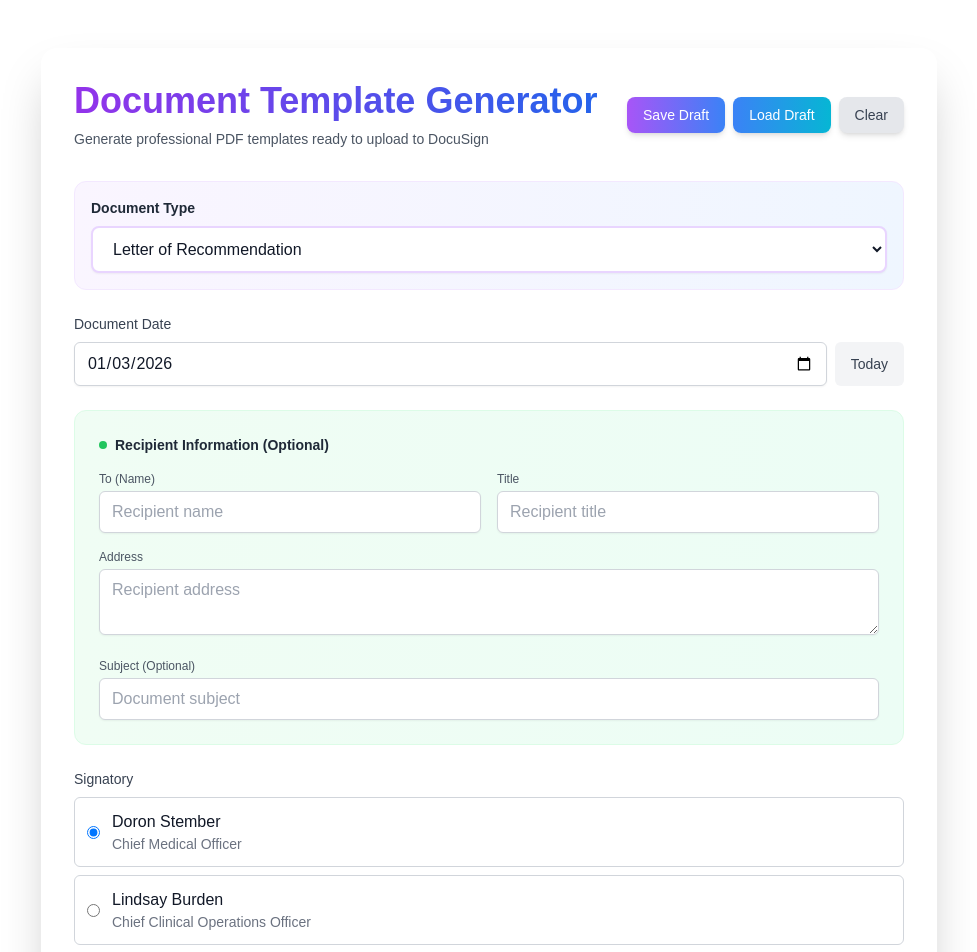
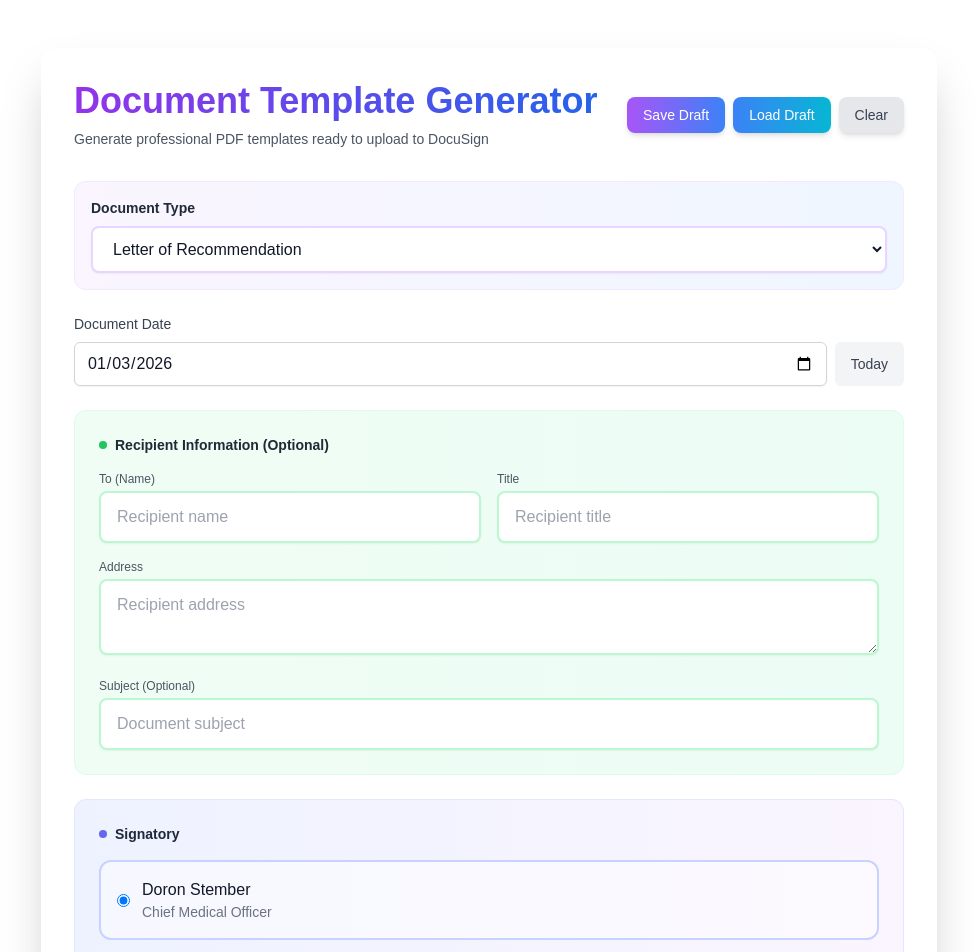
Before and after one commit to draphael123/docusign, a Next.js app: page / in a window 1280 px wide. Shown: the top 952 px of the page, without its empty margins (151-1128 px from the left). Built offline with nearby package versions, Linux system fonts and the light colour scheme.

Commit message:
Complete visual enhancements - add gradients, modern styling to all sections

```diff
--- a/src/app/page.tsx
+++ b/src/app/page.tsx
@@ -470,7 +470,7 @@ export default function Home() {
                       id="recipientName"
                       value={recipientName}
                       onChange={(e) => setRecipientName(e.target.value)}
-                      className="w-full px-3 py-2 border border-gray-300 rounded-md shadow-sm focus:outline-none focus:ring-2 focus:ring-blue-500 focus:border-blue-500"
+                      className="w-full px-4 py-3 border-2 border-green-200 rounded-lg shadow-sm focus:outline-none focus:ring-2 focus:ring-green-500 focus:border-green-500 bg-white font-medium text-gray-800 hover:border-green-300"
                       placeholder="Recipient name"
                     />
                   </div>
@@ -486,7 +486,7 @@ export default function Home() {
                       id="recipientTitle"
                       value={recipientTitle}
                       onChange={(e) => setRecipientTitle(e.target.value)}
-                      className="w-full px-3 py-2 border border-gray-300 rounded-md shadow-sm focus:outline-none focus:ring-2 focus:ring-blue-500 focus:border-blue-500"
+                      className="w-full px-4 py-3 border-2 border-green-200 rounded-lg shadow-sm focus:outline-none focus:ring-2 focus:ring-green-500 focus:border-green-500 bg-white font-medium text-gray-800 hover:border-green-300"
                       placeholder="Recipient title"
                     />
                   </div>
@@ -502,7 +502,7 @@ export default function Home() {
                       value={recipientAddress}
                       onChange={(e) => setRecipientAddress(e.target.value)}
                       rows={2}
-                      className="w-full px-3 py-2 border border-gray-300 rounded-md shadow-sm focus:outline-none focus:ring-2 focus:ring-blue-500 focus:border-blue-500"
+                      className="w-full px-4 py-3 border-2 border-green-200 rounded-lg shadow-sm focus:outline-none focus:ring-2 focus:ring-green-500 focus:border-green-500 bg-white font-medium text-gray-800 hover:border-green-300 resize-y"
                       placeholder="Recipient address"
                     />
                   </div>
@@ -518,7 +518,7 @@ export default function Home() {
                       id="subject"
                       value={subject}
                       onChange={(e) => setSubject(e.target.value)}
-                      className="w-full px-3 py-2 border border-gray-300 rounded-md shadow-sm focus:outline-none focus:ring-2 focus:ring-blue-500 focus:border-blue-500"
+                      className="w-full px-4 py-3 border-2 border-green-200 rounded-lg shadow-sm focus:outline-none focus:ring-2 focus:ring-green-500 focus:border-green-500 bg-white font-medium text-gray-800 hover:border-green-300"
                       placeholder="Document subject"
                     />
                   </div>
@@ -526,15 +526,16 @@ export default function Home() {
               </div>
 
               {/* Signatory Radio Selection */}
-              <div>
-                <label className="block text-sm font-medium text-gray-700 mb-2">
+              <div className="bg-gradient-to-r from-indigo-50 to-purple-50 p-6 rounded-xl border border-indigo-100">
+                <label className="block text-sm font-semibold text-gray-800 mb-4 flex items-center gap-2">
+                  <span className="w-2 h-2 bg-indigo-500 rounded-full"></span>
                   Signatory
                 </label>
-                <div className="space-y-2">
+                <div className="space-y-3">
                   {signatories.map((signatory) => (
                     <label
                       key={signatory.id}
-                      className="flex items-center p-3 border border-gray-300 rounded-md hover:bg-gray-50 cursor-pointer"
+                      className="flex items-center p-4 border-2 border-indigo-200 rounded-xl hover:bg-white hover:border-indigo-400 hover:shadow-md cursor-pointer transition-all duration-200 bg-white/50"
                     >
                       <input
                         type="radio"
@@ -661,8 +662,8 @@ export default function Home() {
                         value={aiPrompt}
                         onChange={(e) => setAiPrompt(e.target.value)}
                         rows={3}
-                        className="w-full px-3 py-2 border border-gray-300 rounded-md shadow-sm focus:outline-none focus:ring-2 focus:ring-blue-500 focus:border-blue-500"
-                        placeholder="e.g., 'Write a letter of recommendation for John Doe, a software engineer with 5 years of experience, highlighting his technical skills and leadership abilities...'"
+                      className="w-full px-4 py-3 border-2 border-purple-200 rounded-lg shadow-sm focus:outline-none focus:ring-2 focus:ring-purple-500 focus:border-purple-500 bg-white font-medium text-gray-800 hover:border-purple-300 resize-y"
+                      placeholder="e.g., 'Write a letter of recommendation for John Doe, a software engineer with 5 years of experience, highlighting his technical skills and leadership abilities...'"
                       />
                     </div>
                     <div className="flex flex-wrap gap-2">
```
